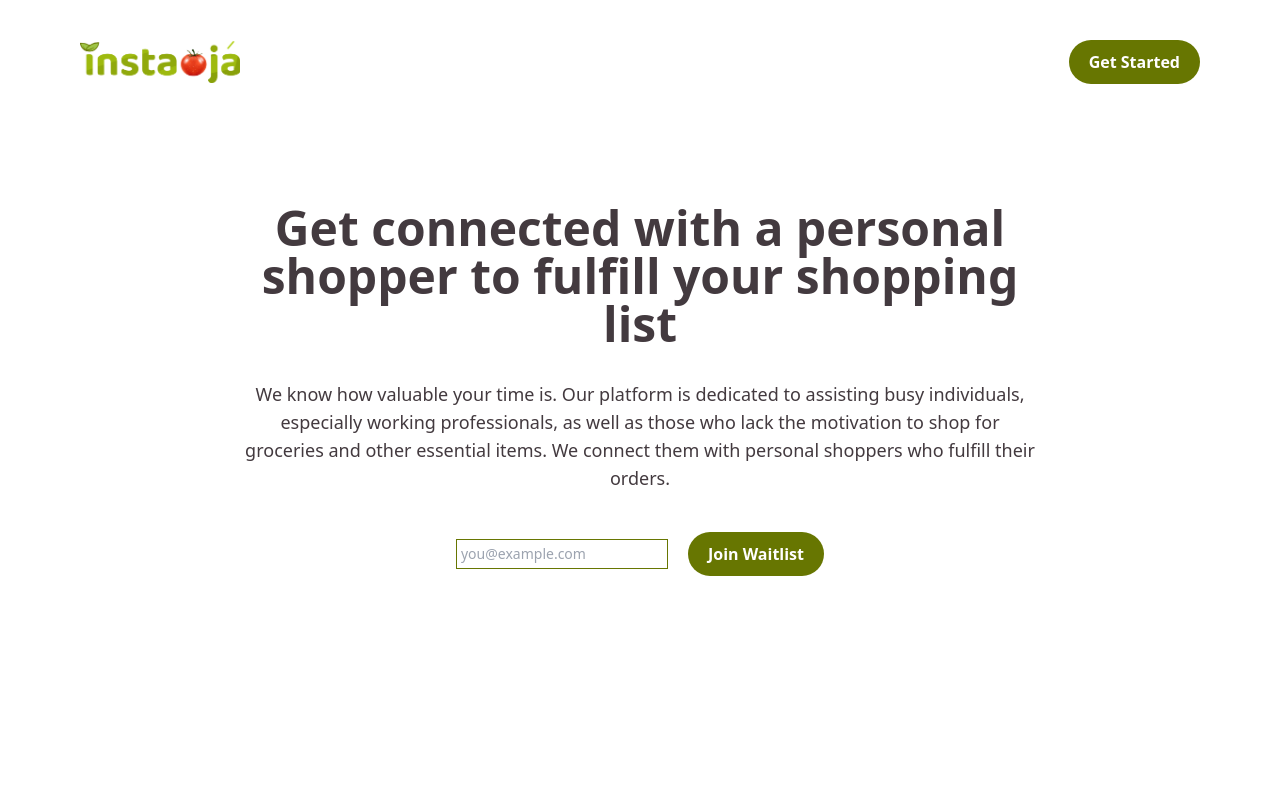
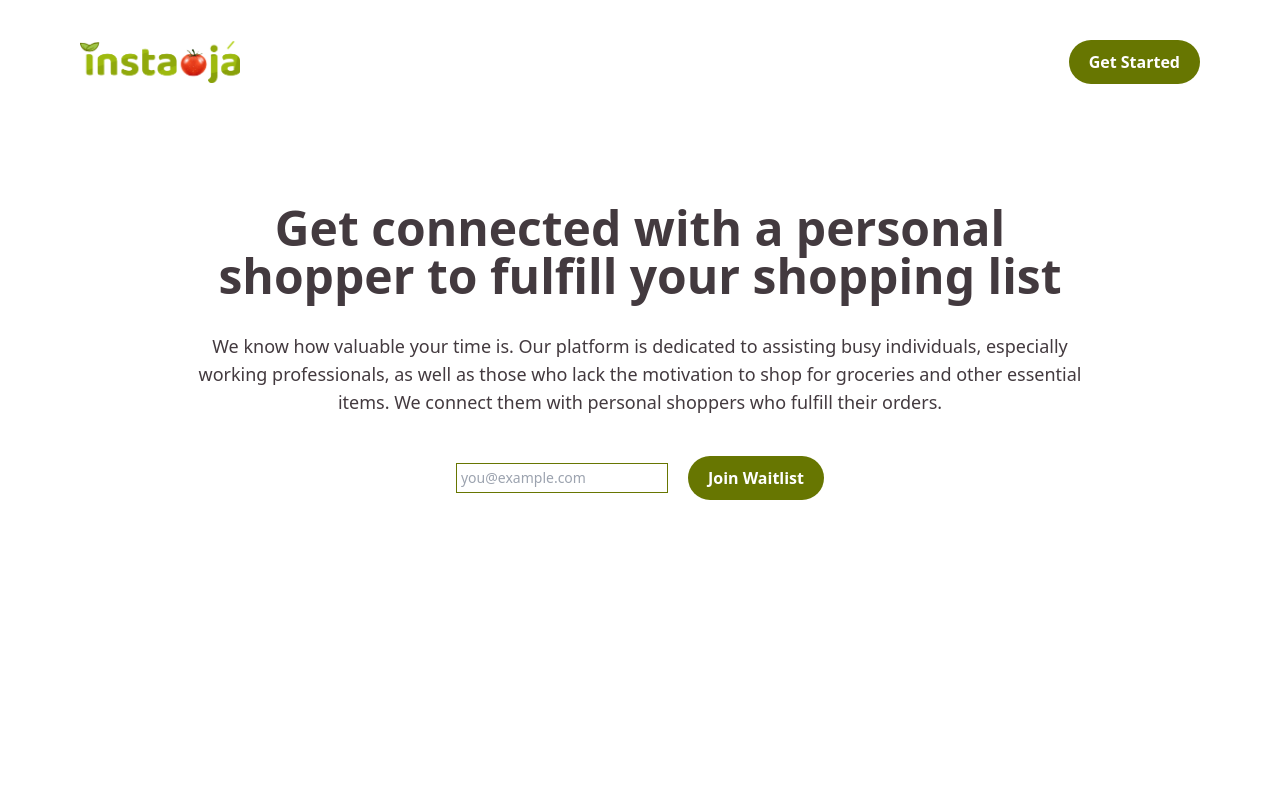
Before and after one commit to iambelloopeyemi/instaoja-landing-page, a Next.js app: page / in a window 1280 px wide. Shown: the top 800 px of the page. Built offline with nearby package versions, Linux system fonts and the light colour scheme.

Commit message:
adjust container-sm utility class width

```diff
--- a/app/globals.css
+++ b/app/globals.css
@@ -8,6 +8,6 @@
 }
 
 .container-sm {
-    max-width: 800px;
+    max-width: 900px;
     margin: 0 auto;
 }
```
